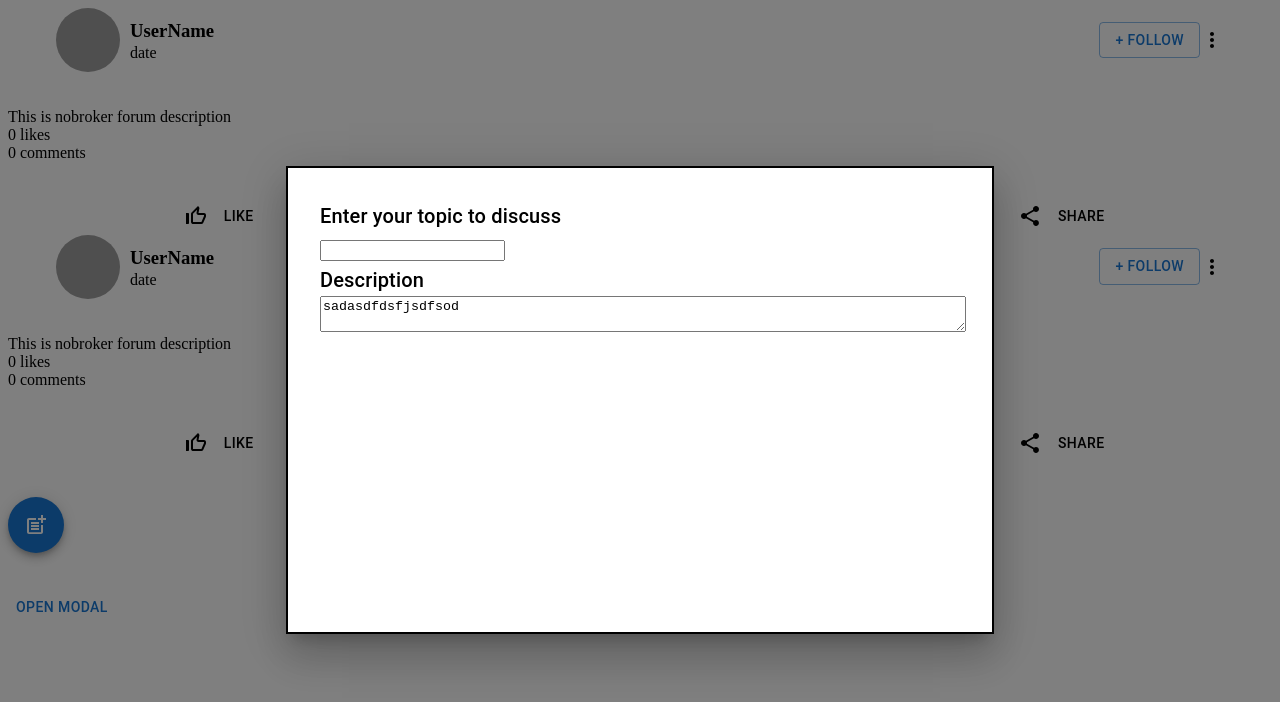
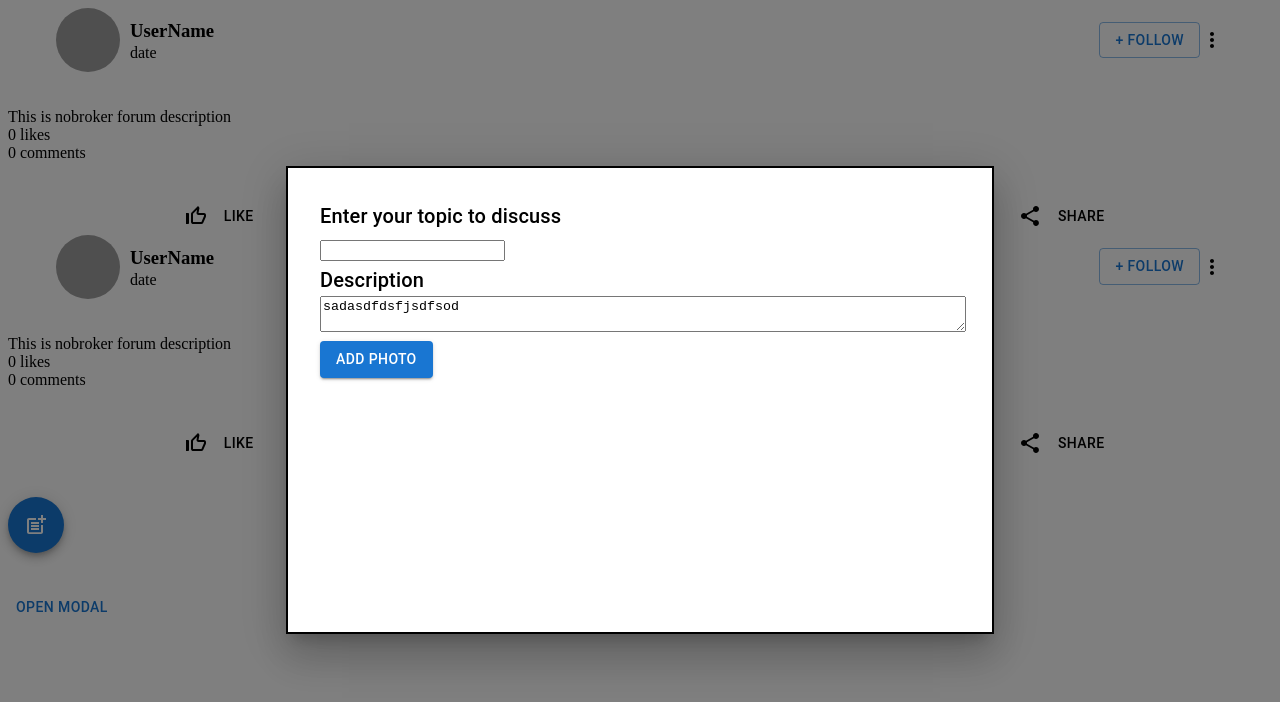
Before and after one commit to nirav19029/hood-forum, a React (Create React App) app in the folder frontend/: page / in a window 1280 px wide. Both pictures are taken after a click on the button "OPEN MODAL". Shown: the top 702 px of the page. Built offline with nearby package versions, Linux system fonts and the light colour scheme; grey boxes are pictures that could not be loaded.

Commit message:
added upload button

```diff
--- a/frontend/src/components/card/AddFormModal.js
+++ b/frontend/src/components/card/AddFormModal.js
@@ -3,6 +3,9 @@
 import Button from "@mui/material/Button";
 import Typography from "@mui/material/Typography";
 import Modal from "@mui/material/Modal";
+import IconButton from "@mui/material/IconButton";
+import PhotoCamera from "@mui/icons-material/PhotoCamera";
+import Stack from "@mui/material/Stack";
 
 const style = {
   position: "absolute",
@@ -44,6 +47,12 @@
               sadasdfdsfjsdfsod
             </textarea>
           </Typography>
+          <Stack direction="row" alignItems="center" spacing={2}>
+            <Button variant="contained" component="label">
+              Add Photo
+              <input hidden accept="image/*" multiple type="file" />
+            </Button>
+          </Stack>
         </Box>
       </Modal>
     </div>
```
